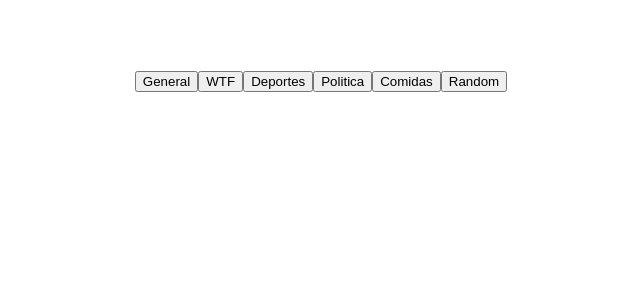
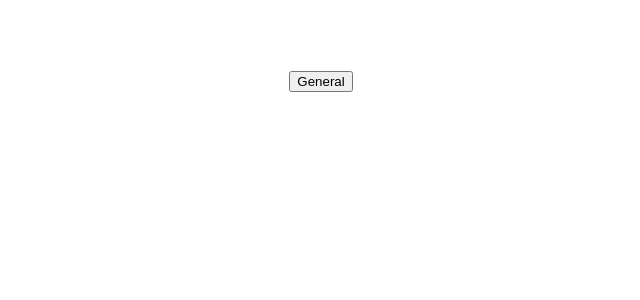
Before and after one commit to palita1991/esporahi, a React (Create React App) app in the folder tpfinal/: page / in a window 1280 px wide. Shown: the top 300 px of the page, without its empty margins (319-959 px from the left). Built offline with nearby package versions, Linux system fonts and the light colour scheme; the HTML template or start-up script is replaced by a standard one.

Commit message:
Actualizacion de barra lateral

```diff
--- a/tpfinal/src/component/NavLeft.js
+++ b/tpfinal/src/component/NavLeft.js
@@ -11,52 +11,10 @@ export default function Lista() {
           className="btn btn-outline-dark my-1 w-75 mx-auto btn-sm "
         >
           General
+          {/* Nombre categoria */}
         </button>
       </Link>
       {/*Aca termina el for*/}
-      <Link to="/categoria/:$id" className="link">
-        <button
-          type="button"
-          className="btn btn-outline-dark my-1 w-75 mx-auto btn-sm"
-        >
-          WTF
-        </button>
-      </Link>
-      <Link to="/categoria/:$id" className="link">
-        <button
-          type="button"
-          className="btn btn-outline-dark my-1 w-75 mx-auto btn-sm"
-        >
-          Deportes
-        </button>
-      </Link>
-
-      <Link to="/categoria/:$id" className="link">
-        <button
-          type="button"
-          className="btn btn-outline-dark my-1 w-75 mx-auto btn-sm "
-        >
-          Politica
-        </button>
-      </Link>
-
-      <Link to="/categoria/:$id" className="link">
-        <button
-          type="button"
-          className="btn btn-outline-dark my-1 w-75 mx-auto btn-sm"
-        >
-          Comidas
-        </button>
-      </Link>
-
-      <Link to="/categoria/:$id" className="link">
-        <button
-          type="button"
-          className="btn btn-outline-dark my-1 w-75 mx-auto btn-sm"
-        >
-          Random
-        </button>
-      </Link>
     </div>
   );
 }
```
